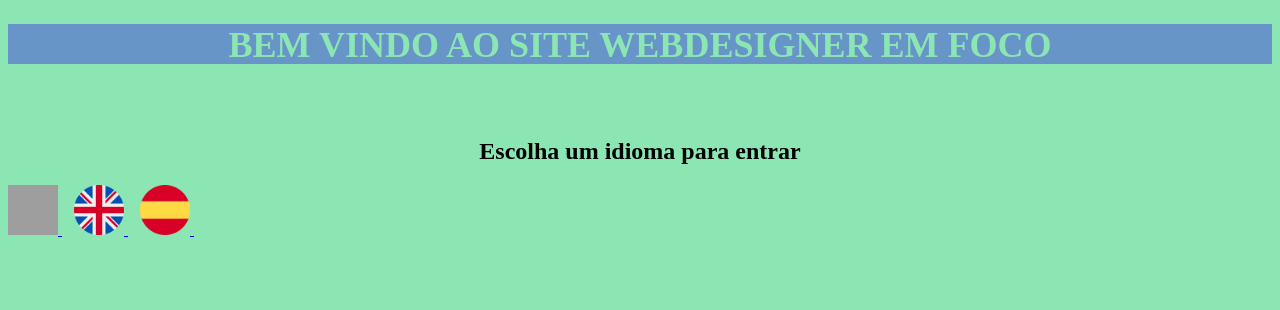
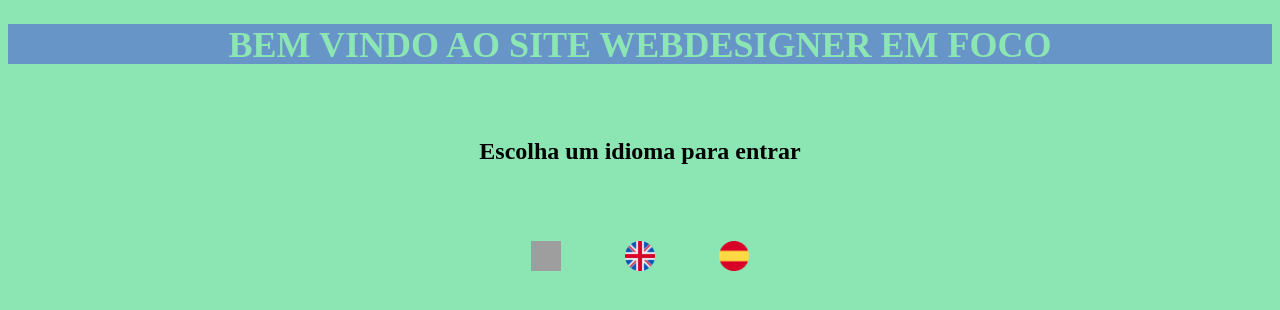
Before and after one commit to luizlucchetta/trabalho, a PHP site: page / in a window 1280 px wide. Shown: the top 310 px of the page. Run offline with PHP 8.4, Linux system fonts and the light colour scheme; grey boxes are pictures that could not be loaded.

Commit message:
Add files via upload

```diff
--- a/Trabalho/idioma.php
+++ b/Trabalho/idioma.php
@@ -12,3 +12,5 @@ if (isset($lingua)) {
 
 //Redireciona para a pagina index.php
 header('Location: index.php');
+
+?>
--- a/Trabalho/index.php
+++ b/Trabalho/index.php
@@ -18,20 +18,21 @@
 
         </div>
 
-        <div>
+        <br>
+        <br>
+
+        <nav>
 
         <a href="idioma.php?lingua=portugues">
-            <img src=imagens/brasil width=50px height=50px>
-        </a> &nbsp;&nbsp;
-
+            <img src=imagens/brasil width=30px height=30px>
+        </a>
         <a href="idioma.php?lingua=ingles">
-            <img src="imagens/reino-unido.jpeg" alt="" style="width:50px;height:50px;">
-        </a> &nbsp;&nbsp;
-
+            <img src="imagens/reino-unido.jpeg" alt="" style="width:30px;height:30px;">
+        </a>
         <a href="idioma.php?lingua=espanhol">
-            <img src="imagens/espanha.jpeg" alt="" style="width:50px;height:50px;">
-        </a> &nbsp;&nbsp;
-</div>
+            <img src="imagens/espanha.jpeg" alt="" style="width:30px;height:30px;">
+        </a>
+</nav>
 
 
 </body>
```
Also changed, not shown: Trabalho/imagens/brasil.jpeg.
